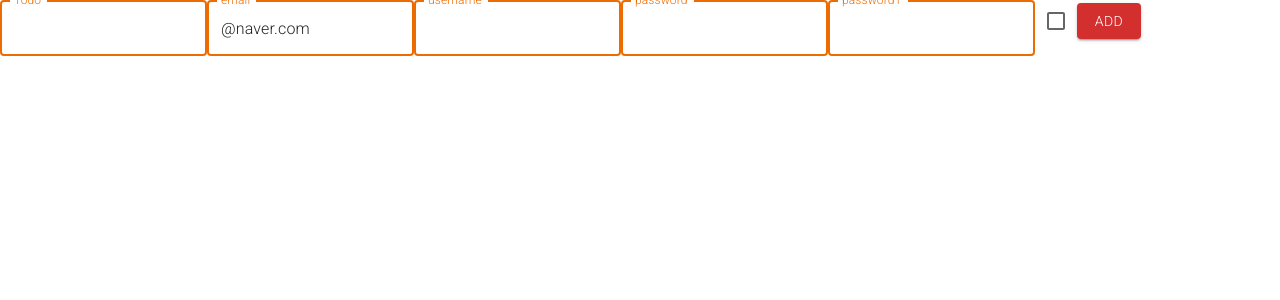
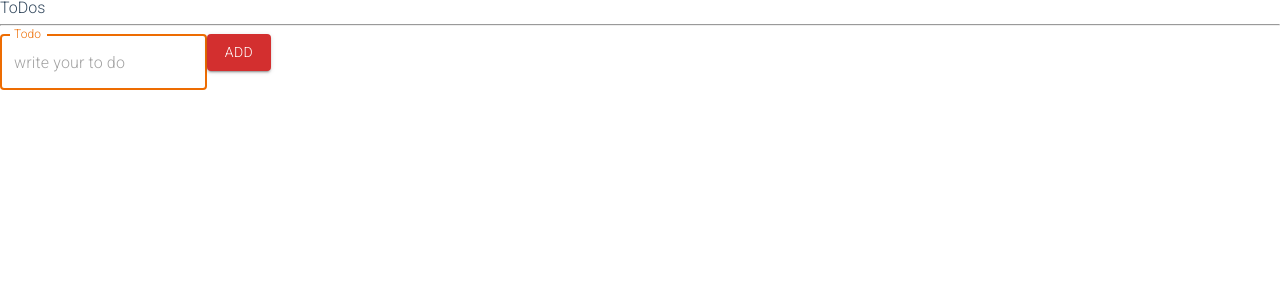
Before and after one commit to origuri/react-master-class-ts, a React (Vite) app: page / in a window 1280 px wide. Shown: the top 300 px of the page. Built offline with nearby package versions, Linux system fonts and the light colour scheme.

Commit message:
2023.12.15 - recoil을 이용한 to do list

```diff
--- a/src/App.tsx
+++ b/src/App.tsx
@@ -1,6 +1,6 @@
 import { createGlobalStyle } from "styled-components";
 
-import ToDoList from "./ToDoList";
+import ToDoList from "./components/ToDoList";
 
 const GlobalStyle = createGlobalStyle`
 
--- a/src/ToDoList.tsx
+++ /dev/null
@@ -1,165 +0,0 @@
-import TextField from "@mui/material/TextField";
-import Button from "@mui/material/Button";
-import React, { useState } from "react";
-import { useForm } from "react-hook-form";
-import { Checkbox } from "@mui/material";
-
-interface ToDoForm {
-  toDo: string;
-  email: string;
-  password: string;
-  password1: string;
-  extraError?: string; // 내가 만드는 에러
-  checkBox1: boolean;
-  username: string;
-}
-
-function ToDoList() {
-  const {
-    register,
-    handleSubmit,
-    watch,
-    setError,
-    formState: { errors },
-  } = useForm<ToDoForm>({
-    defaultValues: {
-      email: "@naver.com",
-    },
-  });
-
-  const onVaild = (data: ToDoForm) => {
-    if (data.password !== data.password1) {
-      setError("password1", { message: "비번이 다름" }, { shouldFocus: true });
-    }
-    //setError("extraError", { message: "서버 다운" });
-  };
-  console.log(watch("checkBox1"));
-
-  return (
-    <div>
-      <form onSubmit={handleSubmit(onVaild)}>
-        <TextField
-          {...register("toDo", {
-            required: "필수 ",
-            minLength: {
-              value: 10,
-              message: "최소 10자 ",
-            },
-          })}
-          type="text"
-          id="outlined-basic"
-          label="Todo"
-          variant="outlined"
-          color="warning"
-          focused
-        />
-        {errors.toDo?.message}
-        <TextField
-          {...register("email", {
-            required: "필수 ",
-            pattern: {
-              value: /^[A-Za-z0-9._%+-]+@naver.com$/,
-              message: "네이버만 가능",
-            },
-          })}
-          type="email"
-          id="outlined-basic"
-          label="email"
-          variant="outlined"
-          color="warning"
-          focused
-        />
-        {errors.email?.message}
-        <TextField
-          {...register("username", {
-            required: "필수 ",
-            validate: {
-              noOri: async (
-                value // async로 만들어서 서버에 확인 후 응답을 받을 수도 있음!
-              ) => (value.includes("ori") ? "ori는 사용할 수 없다" : true),
-              noGuri: (value) =>
-                value.includes("guri") ? "guri는 사용할 수 없다" : true,
-            },
-          })}
-          type="text"
-          id="outlined-basic"
-          label="username"
-          variant="outlined"
-          color="warning"
-          focused
-        />
-        {errors.username?.message}
-        <TextField
-          {...register("password", {
-            minLength: {
-              value: 5,
-              message: "5자 이상 ",
-            },
-          })}
-          type="password"
-          id="outlined-basic"
-          label="password"
-          variant="outlined"
-          color="warning"
-          focused
-        />
-        {errors.password?.message}
-        <TextField
-          {...register("password1")}
-          type="password"
-          id="outlined-basic"
-          label="password1"
-          variant="outlined"
-          color="warning"
-          focused
-        />
-        {errors.password1?.message}
-        <Checkbox {...register("checkBox1")} />
-
-        {/* mui는 button 타입을 지정해야 함. */}
-        <Button variant="contained" color="error" type="submit">
-          add
-        </Button>
-        {/* {errors.extraError?.message} */}
-      </form>
-    </div>
-  );
-}
-
-/*
-function TodoList() {
-  const [todo, setTodo] = useState("");
-  // mui를 사용하기 위해선 이 타입으로 지정해야 함.
-  const onChange = (e: React.ChangeEvent<HTMLInputElement>) => {
-    setTodo(e.target.value);
-  };
-  const onSubmit = (e: React.FormEvent<HTMLFormElement>) => {
-    e.preventDefault();
-    console.log(todo);
-  };
-  const onClick = () => {
-    console.log("클릭");
-  };
-  return (
-    <div>
-      <form onSubmit={onSubmit}>
-        <TextField
-          type="text"
-          value={todo}
-          onChange={onChange}
-          id="outlined-basic"
-          label="Todo"
-          variant="outlined"
-          color="warning"
-          focused
-        />
-        {/* mui는 button 타입을 지정해야 함. }
-        <Button variant="contained" color="error" type="submit">
-          add
-        </Button>
-      </form>
-    </div>
-  );
-} */
-
-export default ToDoList;
--- /dev/null
+++ b/src/components/ToDoList.tsx
@@ -0,0 +1,92 @@
+import TextField from "@mui/material/TextField";
+import Button from "@mui/material/Button";
+import { useForm } from "react-hook-form";
+import { Helmet } from "react-helmet";
+import { atom, useRecoilState } from "recoil";
+import List from "@mui/material/List";
+import ListItem from "@mui/material/ListItem";
+import Divider from "@mui/material/Divider";
+import ListItemText from "@mui/material/ListItemText";
+import ListItemAvatar from "@mui/material/ListItemAvatar";
+import Avatar from "@mui/material/Avatar";
+import Typography from "@mui/material/Typography";
+
+interface ITodoForm {
+  toDo: string;
+}
+
+interface IToDo {
+  text: string;
+  id: number;
+  category: "TO_DO" | "DOING" | "DONE"; // 카테고리는 string 타입의 3가지만 들어올 수 있음.
+}
+
+const toDoState = atom<IToDo[]>({
+  key: "toDo",
+  default: [],
+});
+
+function ToDoList() {
+  const [toDos, setToDos] = useRecoilState(toDoState);
+
+  const {
+    register,
+    handleSubmit,
+    setValue,
+    formState: { errors },
+  } = useForm<ITodoForm>();
+
+  const onSubmit = (data: ITodoForm) => {
+    setValue("toDo", "");
+    setToDos((oldToDos) => [
+      { text: data.toDo, category: "TO_DO", id: Date.now() },
+      ...oldToDos,
+    ]);
+    //console.log(data);
+  };
+  console.log("todos-> ", toDos);
+
+  return (
+    <div>
+      <Helmet>
+        <title>ToDos</title>
+      </Helmet>
+      <h1>ToDos</h1>
+      <hr />
+      <form onSubmit={handleSubmit(onSubmit)}>
+        <TextField
+          {...register("toDo", {
+            required: "todo는 필수 입니다.",
+            minLength: {
+              value: 3,
+              message: "3자 이상 입력 요망",
+            },
+          })}
+          placeholder="write your to do"
+          type="text"
+          id="outlined-basic"
+          label="Todo"
+          variant="outlined"
+          color="warning"
+          focused
+        />
+        {errors?.toDo?.message}
+        {/* mui는 button 타입을 지정해야 함. */}
+        <Button variant="contained" color="error" type="submit">
+          add
+        </Button>
+      </form>
+      {toDos.length !== 0 ? (
+        <List sx={{ width: "100%", maxWidth: 360, bgcolor: "#ecf0f1" }}>
+          {toDos.map((toDo) => (
+            <ListItem alignItems="flex-start">
+              <ListItemText primary={toDo.text} />
+            </ListItem>
+          ))}
+        </List>
+      ) : null}
+    </div>
+  );
+}
+
+export default ToDoList;
```
